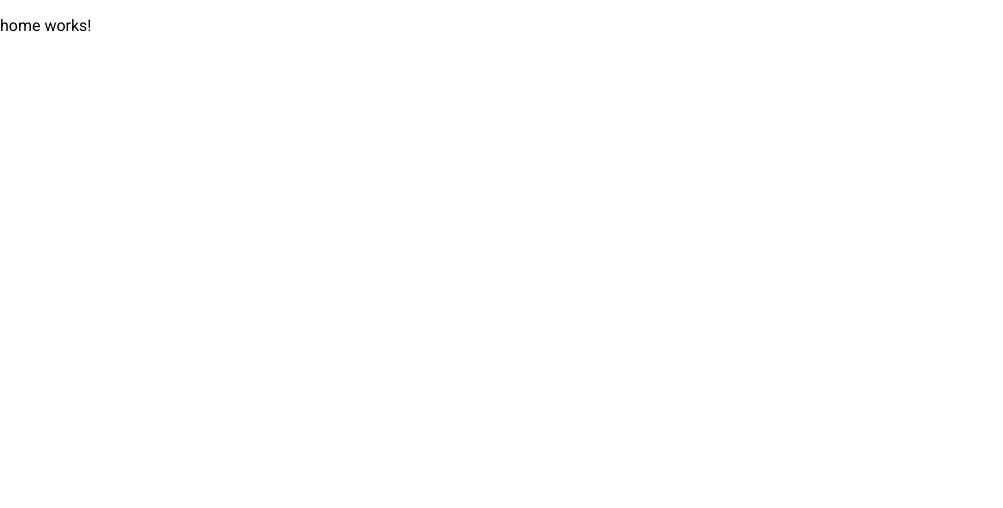
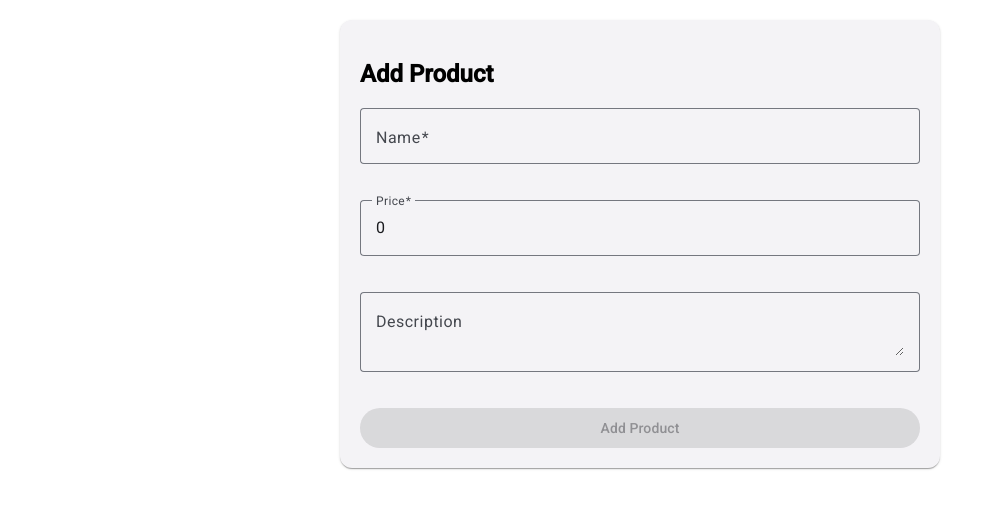
Before and after one commit to Sikamarazor/Product_explorer_SPA, an Angular app: page /admin in a window 1280 px wide. Before the commit this address led to /home. Shown: the top 508 px of the page, without its empty margins (0-1003 px from the left). Built offline with nearby package versions, Linux system fonts and the light colour scheme.

Commit message:
Added the admin page for adding the products, and the state management for handling the products

```diff
--- a/src/app/app.routes.ts
+++ b/src/app/app.routes.ts
@@ -13,6 +13,11 @@ export const routes: Routes = [
             import('./components/home/home.component').then(m => m.HomeComponent),
     },
     {
+        path: 'admin',
+        loadChildren: () => import('./components/admin-view/admin.routes')
+        .then(m => m.ADMIN_ROUTES)
+    },
+    {
         path: '**',
         redirectTo: 'home',
     },
--- /dev/null
+++ b/src/app/components/admin-view/admin-view.component.html
@@ -0,0 +1,24 @@
+<mat-card>
+      <h2>Add Product</h2>
+
+      <form [formGroup]="form" (ngSubmit)="onSubmit()">
+        <mat-form-field appearance="outline" class="full">
+          <mat-label>Name</mat-label>
+          <input matInput formControlName="name" required>
+        </mat-form-field>
+
+        <mat-form-field appearance="outline" class="full">
+          <mat-label>Price</mat-label>
+          <input matInput type="number" formControlName="price" required>
+        </mat-form-field>
+
+        <mat-form-field appearance="outline" class="full">
+          <mat-label>Description</mat-label>
+          <textarea matInput formControlName="description"></textarea>
+        </mat-form-field>
+
+        <button mat-raised-button color="primary" type="submit" [disabled]="form.invalid">
+          Add Product
+        </button>
+      </form>
+    </mat-card>
--- /dev/null
+++ b/src/app/components/admin-view/admin-view.component.scss
@@ -0,0 +1,15 @@
+mat-card {
+    max-width: 600px;
+    margin: 20px auto;
+    padding: 20px;
+}
+
+.full {
+    width: 100%;
+}
+
+form {
+    display: flex;
+    flex-direction: column;
+    gap: 1rem;
+}
--- /dev/null
+++ b/src/app/components/admin-view/admin-view.component.ts
@@ -0,0 +1,47 @@
+import { Component, inject } from '@angular/core';
+import { FormBuilder, FormGroup, ReactiveFormsModule, Validators } from '@angular/forms';
+import { MatCardModule } from '@angular/material/card';
+import { MatFormFieldModule } from '@angular/material/form-field';
+import { MatInputModule } from '@angular/material/input';
+import { MatButtonModule } from '@angular/material/button';
+import { ProductManagementService } from '../../services/product-management.service';
+
+@Component({
+  selector: 'app-admin-view',
+  imports: [
+    ReactiveFormsModule,
+    MatCardModule,
+    MatFormFieldModule,
+    MatInputModule,
+    MatButtonModule
+  ],
+  templateUrl: './admin-view.component.html',
+  styleUrl: './admin-view.component.scss'
+})
+export class AdminViewComponent {
+
+  form: FormGroup;
+
+  private productState = inject(ProductManagementService)
+
+  constructor(
+    private fb: FormBuilder
+  ) {
+    this.form = this.fb.group({
+    name: ['', Validators.required],
+    price: [0, Validators.required],
+    description: [''],
+  });
+  }
+
+  onSubmit() {
+    const newProduct = {
+      ...this.form.value,
+      id: crypto.randomUUID(),
+      createdAt: Date.now(),
+    };
+
+    this.productState.addProduct(newProduct);
+    this.form.reset();
+  }
+}
--- /dev/null
+++ b/src/app/components/admin-view/admin.routes.ts
@@ -0,0 +1,9 @@
+import { Routes } from '@angular/router';
+import { AdminViewComponent } from './admin-view.component';
+
+export const ADMIN_ROUTES: Routes = [
+  {
+    path: '',
+    component: AdminViewComponent
+  }
+];
--- a/src/app/models/product.model.ts
+++ b/src/app/models/product.model.ts
@@ -3,7 +3,6 @@ export interface Product {
     name: string;
     description: string;
     price: number;
-    currency: string;
     thumbnailUrl?: string;
-    createdAt?: string; // ISO date
+    createdAt?: number; // ISO date
 }
--- /dev/null
+++ b/src/app/services/product-management.service.ts
@@ -0,0 +1,48 @@
+import { Injectable } from '@angular/core';
+import { BehaviorSubject } from 'rxjs';
+import { Product } from '../models/product.model';
+
+@Injectable({
+  providedIn: 'root'
+})
+export class ProductManagementService {
+  private readonly STORAGE_KEY = 'products';
+
+  private productsSubject = new BehaviorSubject<Product[]>([]);
+  products$ = this.productsSubject.asObservable();
+
+  constructor() {
+    const stored = localStorage.getItem(this.STORAGE_KEY);
+    if (stored) {
+      this.productsSubject.next(JSON.parse(stored));
+    }
+  }
+
+  private persist(products: Product[]) {
+    localStorage.setItem(this.STORAGE_KEY, JSON.stringify(products));
+  }
+
+  get currentProducts(): Product[] {
+    return this.productsSubject.value;
+  }
+
+  addProduct(product: Product) {
+    const updated = [...this.currentProducts, product];
+    this.productsSubject.next(updated);
+    this.persist(updated);
+  }
+
+  updateProduct(product: Product) {
+    const updated = this.currentProducts.map(p =>
+      p.id === product.id ? product : p
+    );
+    this.productsSubject.next(updated);
+    this.persist(updated);
+  }
+
+  deleteProduct(id: string) {
+    const updated = this.currentProducts.filter(p => p.id !== id);
+    this.productsSubject.next(updated);
+    this.persist(updated);
+  }
+}
```
Also changed, not shown: 2 other files (tests, documents, lock files or other folders).
